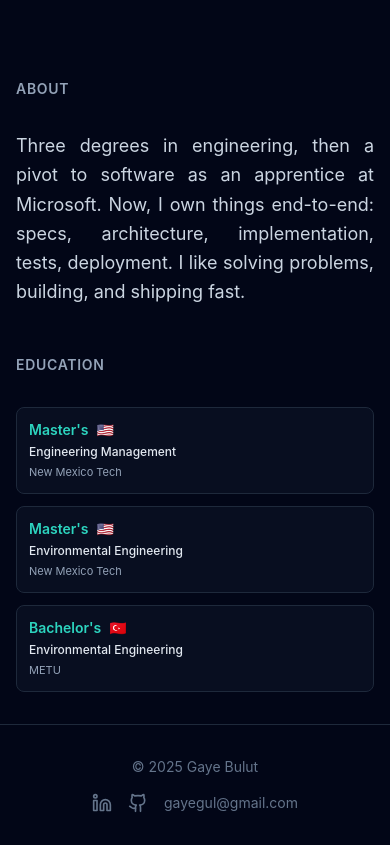
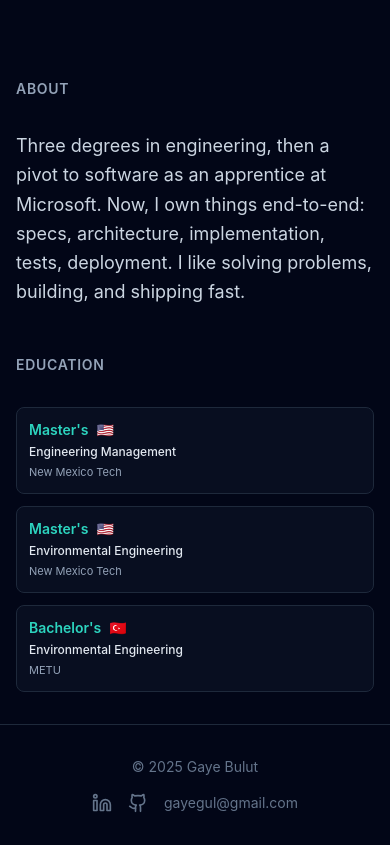
Before and after one commit to gayegul/portfolio, a React (Vite) app: page / in a window 390 px wide. Shown: the part 2382-3227 px from the top of the page. Built offline with nearby package versions, Linux system fonts and the light colour scheme.

Commit message:
Remove text justification from About section
Justified text causes awkward spacing on mobile

```diff
--- a/src/components/AboutSection.tsx
+++ b/src/components/AboutSection.tsx
@@ -11,7 +11,7 @@ export function AboutSection() {
         <SectionHeader>About</SectionHeader>
         <div className="mb-12 sm:mb-16">
           <FadeIn>
-            <p className="text-lg sm:text-xl text-slate-300 leading-relaxed text-justify">
+            <p className="text-lg sm:text-xl text-slate-300 leading-relaxed">
               Three degrees in engineering, then a pivot to software as an apprentice at Microsoft. Now, I own things end-to-end: specs, architecture, implementation, tests, deployment. I like solving problems, building, and shipping fast.
             </p>
           </FadeIn>
```
